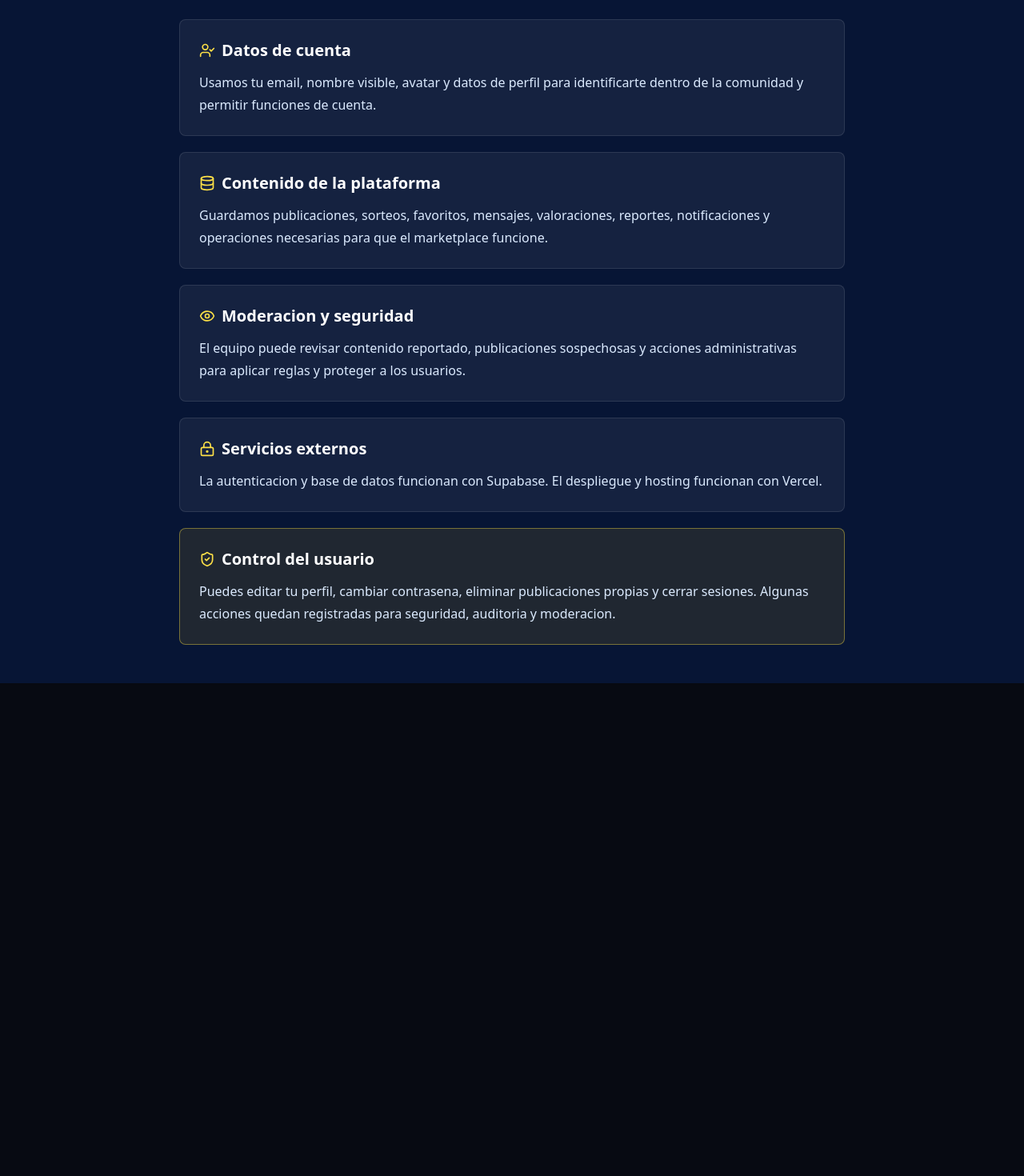
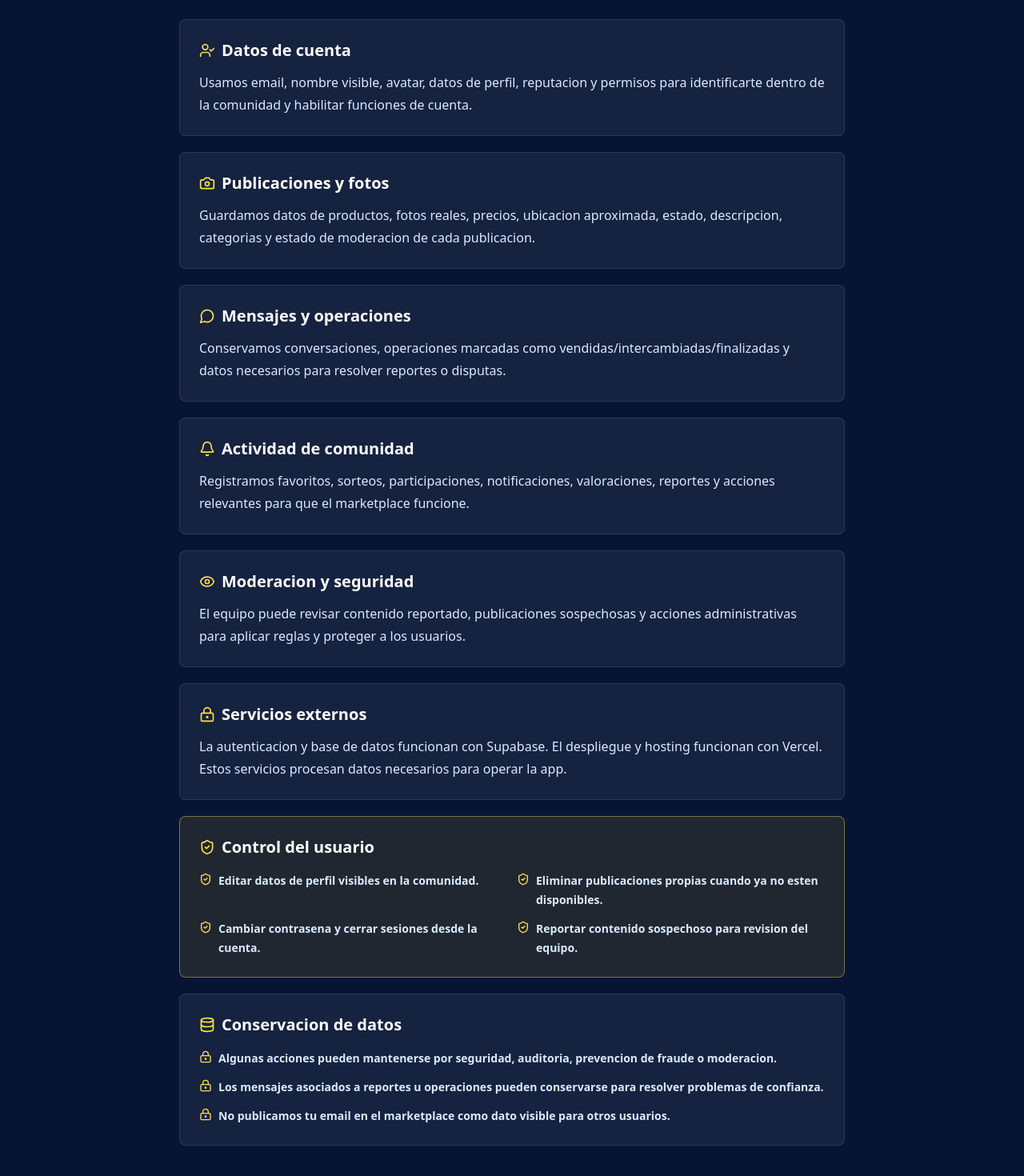
Before and after one commit to ViralFrame2026/PokeTrade-HUB, a Next.js app: page /privacy in a window 1280 px wide. Shown: the part 470-1940 px from the top of the page at 80% size. Before the commit the page ends 1324 px from the top, so only its background shows below. Built offline with nearby package versions, Linux system fonts and the light colour scheme.

Commit message:
Expand legal pages for marketplace launch

```diff
--- a/app/privacy/page.tsx
+++ b/app/privacy/page.tsx
@@ -1,4 +1,13 @@
-import { Database, Eye, LockKeyhole, ShieldCheck, UserCheck } from "lucide-react";
+import {
+  Bell,
+  Camera,
+  Database,
+  Eye,
+  LockKeyhole,
+  MessageCircle,
+  ShieldCheck,
+  UserCheck
+} from "lucide-react";
 import { ButtonLink } from "@/components/ui/button-link";
 
 export const metadata = {
@@ -10,12 +19,22 @@ const privacyItems = [
   {
     icon: UserCheck,
     title: "Datos de cuenta",
-    copy: "Usamos tu email, nombre visible, avatar y datos de perfil para identificarte dentro de la comunidad y permitir funciones de cuenta."
+    copy: "Usamos email, nombre visible, avatar, datos de perfil, reputacion y permisos para identificarte dentro de la comunidad y habilitar funciones de cuenta."
   },
   {
-    icon: Database,
-    title: "Contenido de la plataforma",
-    copy: "Guardamos publicaciones, sorteos, favoritos, mensajes, valoraciones, reportes, notificaciones y operaciones necesarias para que el marketplace funcione."
+    icon: Camera,
+    title: "Publicaciones y fotos",
+    copy: "Guardamos datos de productos, fotos reales, precios, ubicacion aproximada, estado, descripcion, categorias y estado de moderacion de cada publicacion."
+  },
+  {
+    icon: MessageCircle,
+    title: "Mensajes y operaciones",
+    copy: "Conservamos conversaciones, operaciones marcadas como vendidas/intercambiadas/finalizadas y datos necesarios para resolver reportes o disputas."
+  },
+  {
+    icon: Bell,
+    title: "Actividad de comunidad",
+    copy: "Registramos favoritos, sorteos, participaciones, notificaciones, valoraciones, reportes y acciones relevantes para que el marketplace funcione."
   },
   {
     icon: Eye,
@@ -25,8 +44,21 @@ const privacyItems = [
   {
     icon: LockKeyhole,
     title: "Servicios externos",
-    copy: "La autenticacion y base de datos funcionan con Supabase. El despliegue y hosting funcionan con Vercel."
+    copy: "La autenticacion y base de datos funcionan con Supabase. El despliegue y hosting funcionan con Vercel. Estos servicios procesan datos necesarios para operar la app."
   }
+];
+
+const userControls = [
+  "Editar datos de perfil visibles en la comunidad.",
+  "Eliminar publicaciones propias cuando ya no esten disponibles.",
+  "Cambiar contrasena y cerrar sesiones desde la cuenta.",
+  "Reportar contenido sospechoso para revision del equipo."
+];
+
+const retentionNotes = [
+  "Algunas acciones pueden mantenerse por seguridad, auditoria, prevencion de fraude o moderacion.",
+  "Los mensajes asociados a reportes u operaciones pueden conservarse para resolver problemas de confianza.",
+  "No publicamos tu email en el marketplace como dato visible para otros usuarios."
 ];
 
 export default function PrivacyPage() {
@@ -65,11 +97,29 @@ export default function PrivacyPage() {
             <ShieldCheck className="h-5 w-5 text-yellow-300" />
             Control del usuario
           </h2>
-          <p className="mt-3 leading-7 text-blue-100">
-            Puedes editar tu perfil, cambiar contrasena, eliminar publicaciones propias y
-            cerrar sesiones. Algunas acciones quedan registradas para seguridad, auditoria y
-            moderacion.
-          </p>
+          <div className="mt-4 grid gap-3 md:grid-cols-2">
+            {userControls.map((control) => (
+              <p className="flex gap-2 text-sm font-semibold leading-6 text-blue-100" key={control}>
+                <ShieldCheck className="mt-0.5 h-4 w-4 shrink-0 text-yellow-300" />
+                {control}
+              </p>
+            ))}
+          </div>
+        </article>
+
+        <article className="rounded-lg border border-white/10 bg-white/[0.06] p-6">
+          <h2 className="flex items-center gap-2 text-xl font-black">
+            <Database className="h-5 w-5 text-yellow-300" />
+            Conservacion de datos
+          </h2>
+          <div className="mt-4 grid gap-3">
+            {retentionNotes.map((note) => (
+              <p className="flex gap-2 text-sm font-semibold leading-6 text-blue-100" key={note}>
+                <LockKeyhole className="mt-0.5 h-4 w-4 shrink-0 text-yellow-300" />
+                {note}
+              </p>
+            ))}
+          </div>
         </article>
       </section>
     </main>
--- a/app/terms/page.tsx
+++ b/app/terms/page.tsx
@@ -1,4 +1,13 @@
-import { Handshake, Scale, ShieldAlert, Store, UserCog } from "lucide-react";
+import {
+  BadgeDollarSign,
+  Handshake,
+  MegaphoneOff,
+  PackageCheck,
+  Scale,
+  ShieldAlert,
+  Store,
+  UserCog
+} from "lucide-react";
 import { ButtonLink } from "@/components/ui/button-link";
 
 export const metadata = {
@@ -9,24 +18,46 @@ export const metadata = {
 const terms = [
   {
     icon: Store,
+    title: "Uso de la plataforma",
+    copy: "PokeTrade HUB permite publicar, buscar y coordinar operaciones sobre productos Pokemon TCG: cartas individuales, productos sellados, accesorios y sorteos."
+  },
+  {
+    icon: PackageCheck,
     title: "Responsabilidad del usuario",
-    copy: "Cada usuario es responsable de la veracidad de sus publicaciones, fotos, mensajes, sorteos, precios, acuerdos y datos de entrega."
+    copy: "Cada usuario es responsable de la veracidad de sus publicaciones, fotos, estado del producto, precio, mensajes, sorteos, acuerdos y datos de entrega."
   },
   {
     icon: Handshake,
     title: "Operaciones entre usuarios",
-    copy: "PokeTrade HUB facilita contacto, reputacion y organizacion, pero no reemplaza la verificacion personal de estado, pago, envio, entrega o autenticidad."
+    copy: "La plataforma facilita contacto, reputacion, moderacion y organizacion, pero cada comprador y vendedor debe verificar autenticidad, estado, pago, envio y entrega."
+  },
+  {
+    icon: BadgeDollarSign,
+    title: "Comisiones y monetizacion",
+    copy: "PokeTrade HUB puede registrar comisiones por ventas concretadas, mostrar metricas internas y aplicar condiciones comerciales para sostener la plataforma."
   },
   {
     icon: ShieldAlert,
     title: "Contenido y moderacion",
-    copy: "La plataforma puede revisar, rechazar, pausar o eliminar contenido que incumpla reglas, use datos falsos, afecte la confianza o represente riesgo para otros usuarios."
+    copy: "Podemos revisar, rechazar, pausar o eliminar contenido que incumpla reglas, use datos falsos, afecte la confianza o represente riesgo para otros usuarios."
+  },
+  {
+    icon: MegaphoneOff,
+    title: "Conductas prohibidas",
+    copy: "No se permite publicar falsificaciones, productos re-sellados como nuevos, fotos robadas, spam, amenazas, fraude, presion indebida o acuerdos pensados para evadir seguridad."
   },
   {
     icon: UserCog,
     title: "Cuentas administradoras",
     copy: "Las cuentas con permisos de administrador pueden moderar contenido, resolver reportes, gestionar permisos internos y registrar acciones de seguridad dentro del panel."
   }
+];
+
+const importantNotes = [
+  "PokeTrade HUB no fabrica, vende ni garantiza directamente los productos publicados por usuarios.",
+  "Las operaciones de pago, envio o entrega acordadas entre usuarios quedan bajo responsabilidad de quienes participan.",
+  "Los reportes falsos, abusivos o hechos para perjudicar a otro usuario tambien pueden ser moderados.",
+  "Si se integran pagos o planes mas adelante, sus condiciones se comunicaran dentro de la plataforma."
 ];
 
 export default function TermsPage() {
@@ -60,6 +91,18 @@ export default function TermsPage() {
         ))}
 
         <article className="rounded-lg border border-yellow-300/40 bg-yellow-400/10 p-6">
+          <h2 className="text-xl font-black">Puntos importantes</h2>
+          <div className="mt-4 grid gap-3">
+            {importantNotes.map((note) => (
+              <p className="flex gap-2 text-sm font-semibold leading-6 text-blue-100" key={note}>
+                <Scale className="mt-0.5 h-4 w-4 shrink-0 text-yellow-300" />
+                {note}
+              </p>
+            ))}
+          </div>
+        </article>
+
+        <article className="rounded-lg border border-white/10 bg-white/[0.06] p-6">
           <h2 className="text-xl font-black">Cambios y continuidad</h2>
           <p className="mt-3 leading-7 text-blue-100">
             Estas condiciones pueden actualizarse a medida que la plataforma crece, suma
```
